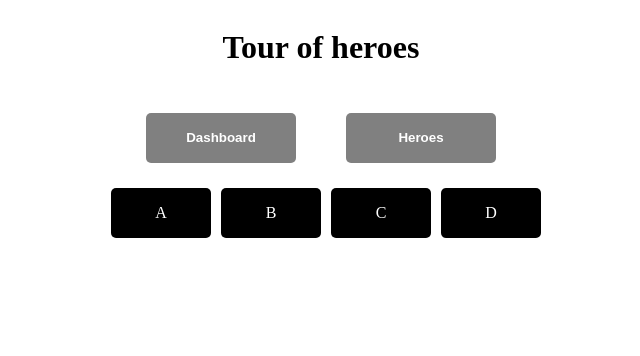
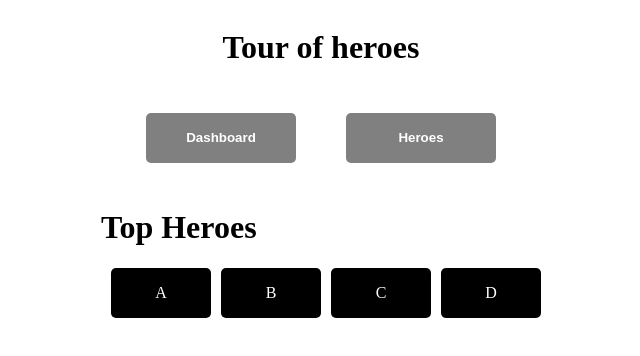
Before and after one commit to gmageswari/AngularPractice3-route, a plain HTML site: page index.html at #!/dashboard in a window 1280 px wide. Shown: the whole page, without its empty margins (319-959 px from the left). Drawn offline with nearby package versions, Linux system fonts and the light colour scheme; some packages are replaced by stand-ins of ours.

Commit message:
final commit

```diff
--- a/Dashboard/dashboard.html
+++ b/Dashboard/dashboard.html
@@ -1,4 +1,6 @@
+<h1>Top Heroes</h1>
 <div class="topheroes">
+
     <div ng-repeat = "hero in topHeroes" class="eachTopHero" ng-click="goToPageCall(hero.id)" >
         <p>{{hero.name}}</p>
     </div>
```
